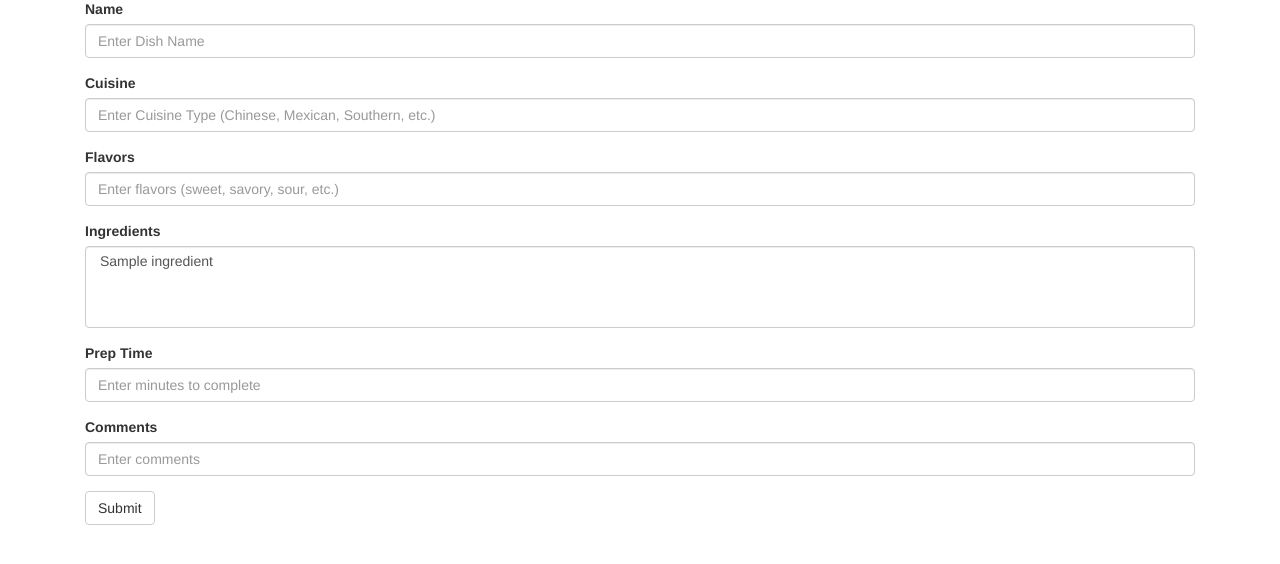
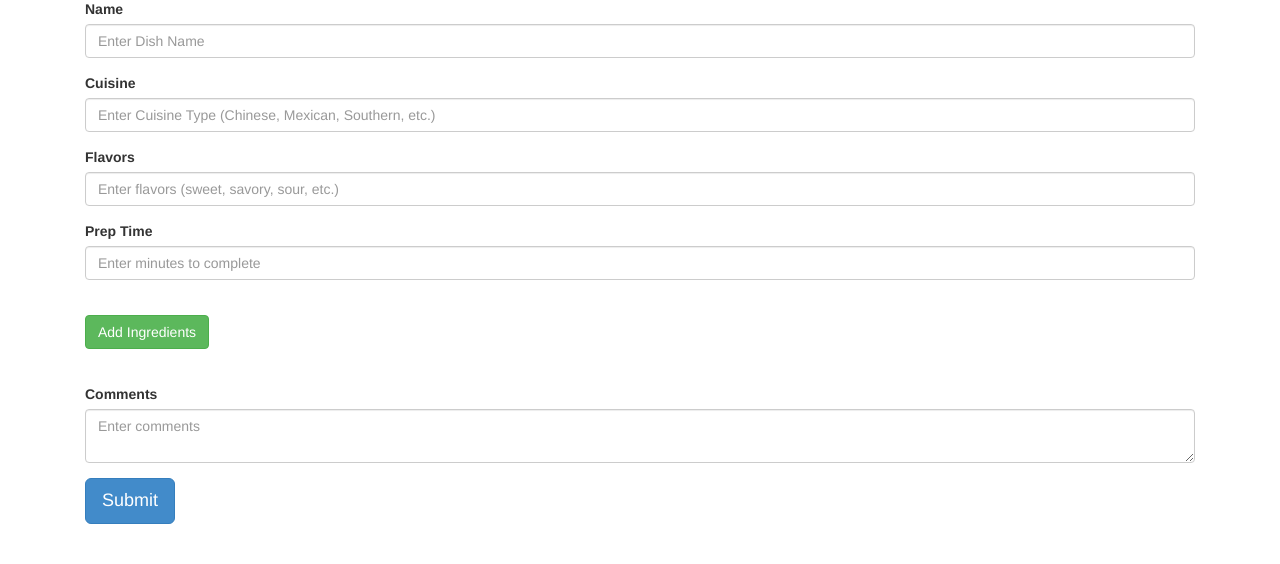
Before and after one commit to AzizHarrington/DjangoRecipeBook, a Django app: page /new/ in a window 1280 px wide. Shown: the part 185-749 px from the top of the page. Run offline with Django 3.2, Linux system fonts and the light colour scheme; tables that the repository leaves empty hold one stand-in row (values such as "Sample post"); some libraries are stand-ins or nearby versions.

Commit message:
added jquery ingredients field to form

```diff
--- a/dishes/templates/base.html
+++ b/dishes/templates/base.html
@@ -42,4 +42,6 @@
             {% endblock %}
         </div>
     </div>
+    {% block scripts %}
+    {% endblock %}
 </body>
--- a/dishes/templates/new.html
+++ b/dishes/templates/new.html
@@ -18,43 +18,54 @@
         <label for="flavors">Flavors</label>
         <input type="text" class="form-control" name="flavors" placeholder="Enter flavors (sweet, savory, sour, etc.)">
     </div>
-<!--     <div class="form-group">
-        <label for="ingredients">Ingredients</label>
-        <input type="text" class="form-control" name="ingredients" placeholder="Enter the ingredients">
-    </div> -->
-    <div class="form-group">
-        <label for="ingredients">Ingredients</label>
-        <select multiple class="form-control" name="ingredients">
-            {% for ingredient in ingredients %}
-            <option value="{{ ingredient.pk }}">{{ ingredient.name }}</option>
-            {% endfor %}
-        </select>
-    </div>
     <div class="form-group">
         <label for="prep_time">Prep Time</label>
         <input type="text" class="form-control" name="prep_time" placeholder="Enter minutes to complete">
     </div>
+    <br>
+    <div class="form-group">
+        <button type="button" class="btn btn-success" id="addIngredient">Add Ingredients</button>
+    </div>
+    <br>
     <div class="form-group">
         <label for="comments">Comments</label>
-        <input type="text" class="form-control" name="comments" placeholder="Enter comments">
+        <textarea type="text" class="form-control" name="comments" placeholder="Enter comments"></textarea>
     </div>
-
-    <button type="submit" class="btn btn-default">Submit</button>
+<!--     <div class="checkbox">
+      <label>
+        <input type="checkbox" name="new">
+        This is a recipe I plan on making for the first time.
+      </label>
+    </div> -->
+    <button type="submit" class="btn btn-primary btn-lg">Submit</button>
 </form>
 
-<script src="http://code.jquery.com/jquery-1.9.1.js"></script>
-<script src="http://code.jquery.com/ui/1.10.3/jquery-ui.js"></script>
+{% endblock %}
+
+{% block scripts %}
+<script src="https://ajax.googleapis.com/ajax/libs/jquery/1.7.2/jquery.min.js"></script>
+<script>!window.jQuery && document.write('<script src="js/jquery-1.7.2.min.js"><\/script>')</script>
 <script>
-$(function())
-    var availableTags = [
-        {% for ingredient in ingredients %}
-        "{{ ingredient.name }}",
-        {% endfor %}
-    ];
-    $( "#tags" ).autocomplete({
-        source: availableTags
-    });
+//create three initial fields
+var startingNo = -1;
+var $node = "";
+for (varCount=0; varCount<=startingNo; varCount++){
+    var displayCount = varCount+1;
+    $node += '<div class="form-group"><label for="ingredient">Ingredient '+displayCount+': </label><input type="text" class="form-control" name="ingredient'+displayCount+'" placeholder="Enter Ingredient Name"><button type="button" class="btn btn-danger" id="removeVar">Remove Ingredient</button></div>';
+}
+//add them to the DOM
+$('form').append($node);
+//remove a textfield
+$('form').on('click', '#removeVar', function(){
+    $(this).parent().remove();
+    //varCount--;
+});
+//add a new node
+$('#addIngredient').on('click', function(){
+    //new node
+    varCount++;
+    $node = '<div class="form-group"><label for="ingredient">Ingredient '+varCount+': </label><input type="text" class="form-control" name="ingredient'+varCount+'" placeholder="Enter Ingredient Name"><button type="button" class="btn btn-danger" id="removeVar">Remove Ingredient</button></div>'
+    $(this).parent().before($node);
 });
 </script>
-
 {% endblock %}
--- a/dishes/views.py
+++ b/dishes/views.py
@@ -32,11 +32,23 @@ class New(View):
                     cuisine=request.POST.get('cuisine'),
                     flavors=request.POST.get('flavors'),
                     prep_time=request.POST.get('prep_time'),
-                    comments=request.POST.get('comments'))
+                    comments=request.POST.get('comments'),
+                )
         dish.save()
-        ingredient = Ingredient(name=request.POST.get('ingredients'))
-        ingredient.save()
-        dish.ingredients.add(ingredient)
+        num = 1
+        ingredients = []
+        while True:
+            if 'ingredient%s' % num in request.POST:
+                ing = request.POST.get('ingredient%s' % num)
+                ingredients.append(ing)
+                num += 1
+            else:
+                break
+
+        for ingredient in ingredients:
+            p = Ingredient(name=ingredient)
+            p.save()
+            dish.ingredients.add(p)
 
         return redirect('/list/')
 
```
